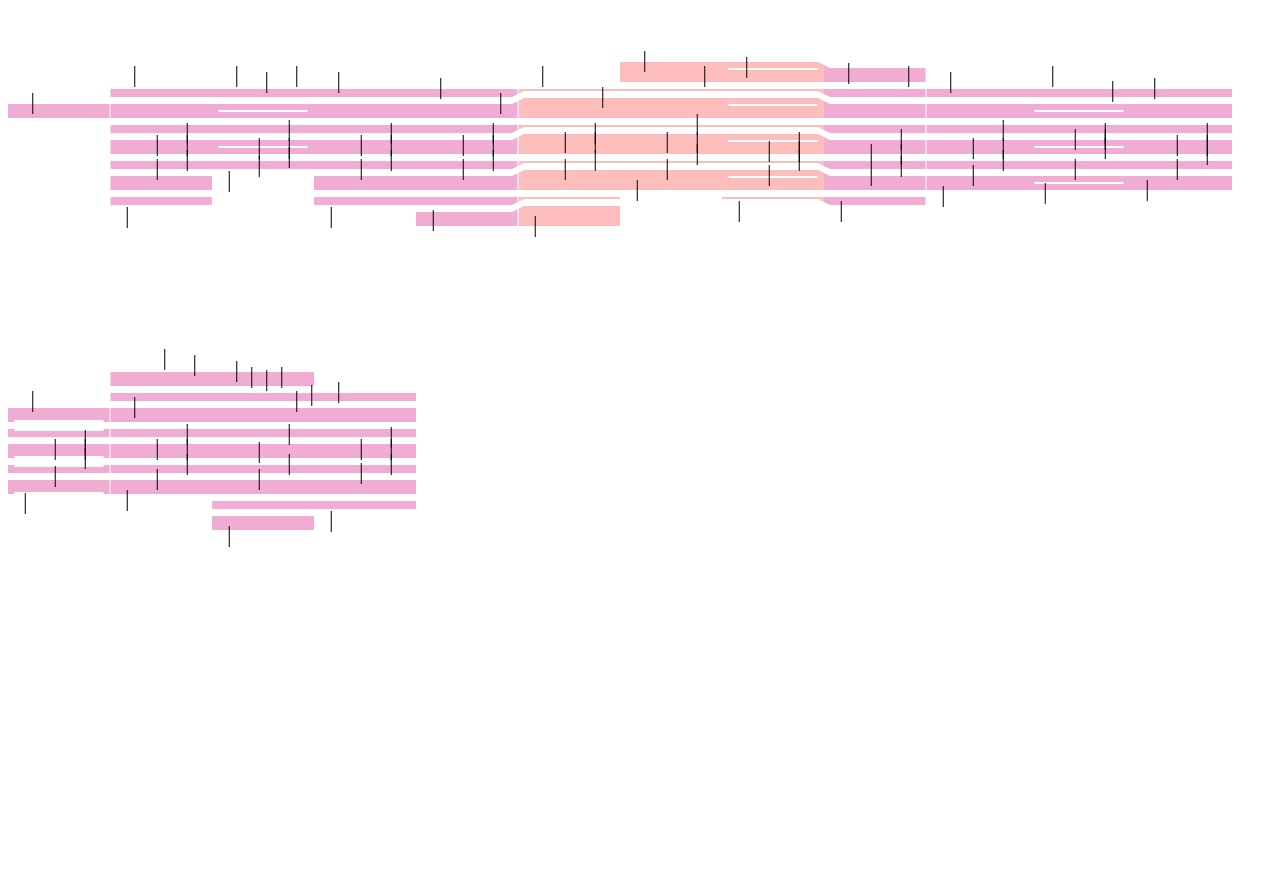
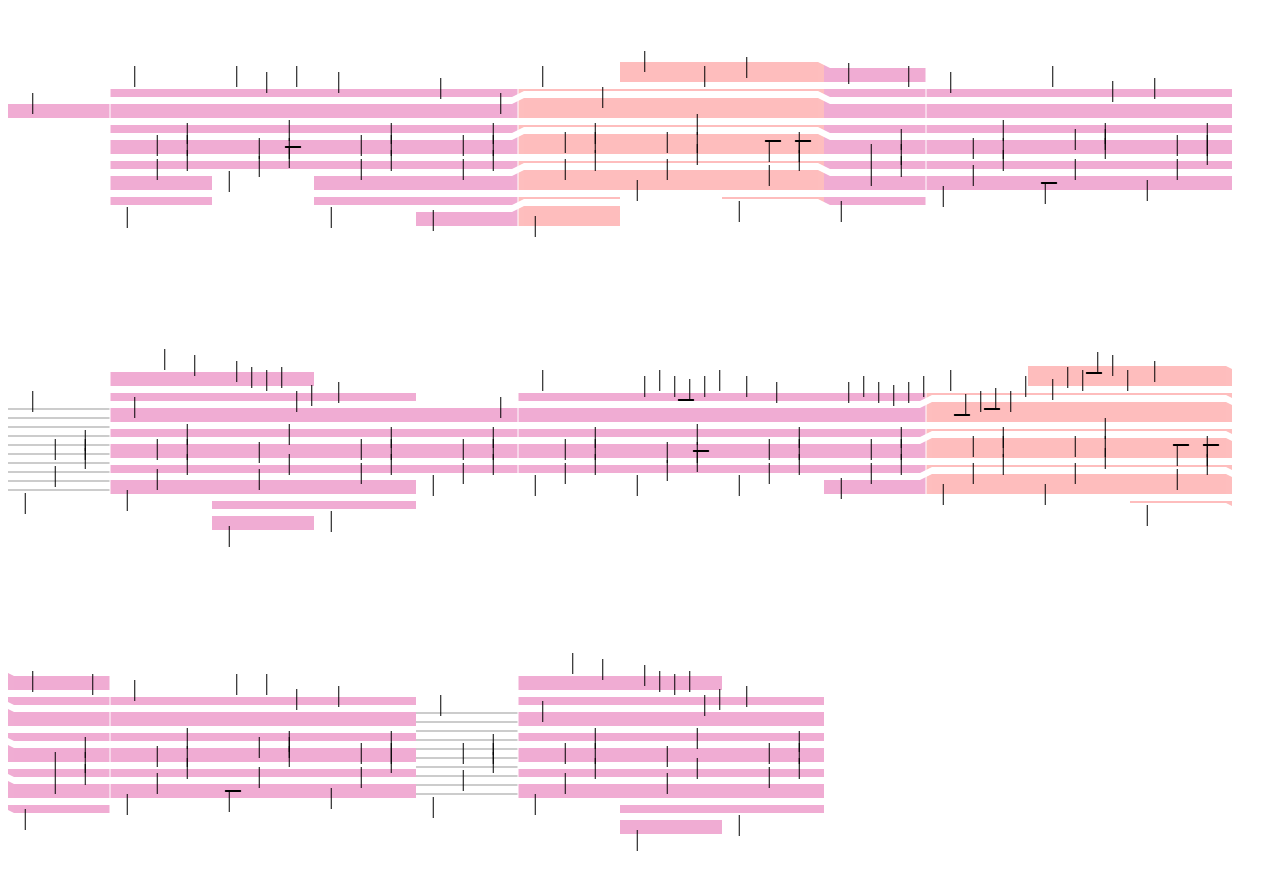
Before and after one commit to jsiwhitehead/music, a React app: page / in a window 1280 px wide. Shown: the top 890 px of the page. Before the commit the page ends 800 px from the top, so only its background shows below. Built offline with nearby package versions, Linux system fonts and the light colour scheme; the HTML template or start-up script is replaced by a standard one.

Commit message:
Improved mid notes

```diff
--- a/src/index.tsx
+++ b/src/index.tsx
@@ -2,7 +2,7 @@ import { createRoot } from "react-dom/client";
 
 import fontInfo from "../leland/glyphnames.json";
 
-import { barsToBlocks, noteToColour } from "./utils";
+import { barsToBlocks, mod } from "./utils";
 
 const noteGlpyhs = new Map<number, keyof typeof fontInfo>([
   [4, "noteheadWhole"],
@@ -199,6 +199,187 @@ const bars: Event[][][] = [
       { type: "note", pitch: [-14, -9, -5], duration: 1 },
     ],
   ],
+
+  [
+    [
+      { type: "rest", duration: 2 },
+      { type: "note", pitch: [-2], duration: 1 },
+    ],
+    [
+      { type: "note", pitch: [-21], duration: 1 },
+      { type: "note", pitch: [-17, -9], duration: 1 },
+      { type: "note", pitch: [-14, -9, -5], duration: 1 },
+    ],
+  ],
+  [
+    [{ type: "note", pitch: [7], duration: 3 }],
+    [
+      { type: "note", pitch: [-21], duration: 1 },
+      { type: "note", pitch: [-17, -9], duration: 1 },
+      { type: "note", pitch: [-14, -9, -5], duration: 1 },
+    ],
+  ],
+  [
+    [
+      { type: "note", pitch: [5], duration: 0.5 },
+      { type: "note", pitch: [7], duration: 0.5 },
+      { type: "note", pitch: [5], duration: 0.5 },
+      { type: "note", pitch: [4], duration: 0.5 },
+      { type: "note", pitch: [5], duration: 0.5 },
+      { type: "note", pitch: [7], duration: 0.5 },
+    ],
+    [
+      { type: "note", pitch: [-21], duration: 1 },
+      { type: "note", pitch: [-16, -10], duration: 1 },
+      { type: "note", pitch: [-13, -10, -4], duration: 1 },
+    ],
+  ],
+  [
+    [
+      { type: "note", pitch: [5], duration: 1 },
+      { type: "note", pitch: [3], duration: 2 },
+    ],
+    [
+      { type: "note", pitch: [-21], duration: 1 },
+      { type: "note", pitch: [-17, -9], duration: 1 },
+      { type: "note", pitch: [-14, -9, -5], duration: 1 },
+    ],
+  ],
+  [
+    [
+      { type: "note", pitch: [3], duration: 0.5 },
+      { type: "note", pitch: [5], duration: 0.5 },
+      { type: "note", pitch: [3], duration: 0.5 },
+      { type: "note", pitch: [2], duration: 0.5 },
+      { type: "note", pitch: [3], duration: 0.5 },
+      { type: "note", pitch: [5], duration: 0.5 },
+    ],
+    [
+      { type: "note", pitch: [-22], duration: 1 },
+      { type: "note", pitch: [-17, -9], duration: 1 },
+      { type: "note", pitch: [-14, -9, -5], duration: 1 },
+    ],
+  ],
+  [
+    [
+      { type: "note", pitch: [7], duration: 0.5 },
+      { type: "note", pitch: [-1], duration: 0.5 },
+      { type: "note", pitch: [0], duration: 0.5 },
+      { type: "note", pitch: [1], duration: 0.5 },
+      { type: "note", pitch: [0], duration: 0.5 },
+      { type: "note", pitch: [5], duration: 0.5 },
+    ],
+    [
+      { type: "note", pitch: [-24], duration: 1 },
+      { type: "note", pitch: [-17, -8], duration: 1 },
+      { type: "note", pitch: [-14, -8, -5], duration: 1 },
+    ],
+  ],
+  [
+    [
+      { type: "note", pitch: [4], duration: 0.5 },
+      { type: "note", pitch: [8], duration: 0.5 },
+      { type: "note", pitch: [7], duration: 0.5 },
+      { type: "note", pitch: [13], duration: 0.5 },
+      { type: "note", pitch: [12], duration: 0.5 },
+      { type: "note", pitch: [7], duration: 0.5 },
+    ],
+    [
+      { type: "note", pitch: [-24], duration: 1 },
+      { type: "note", pitch: [-17, -8], duration: 1 },
+      { type: "note", pitch: [-12, -8, -2], duration: 1 },
+    ],
+  ],
+  [
+    [{ type: "note", pitch: [10], duration: 3 }],
+    [
+      { type: "note", pitch: [-31], duration: 1 },
+      { type: "note", pitch: [-19, -11], duration: 1 },
+      { type: "note", pitch: [-14, -11, -8], duration: 1 },
+    ],
+  ],
+  [
+    [
+      { type: "note", pitch: [8], duration: 2 },
+      { type: "note", pitch: [7], duration: 1 },
+    ],
+    [
+      { type: "note", pitch: [-31], duration: 1 },
+      { type: "note", pitch: [-19, -12], duration: 1 },
+      { type: "note", pitch: [-16, -12, -7], duration: 1 },
+    ],
+  ],
+  [
+    [{ type: "note", pitch: [5], duration: 3 }],
+    [
+      { type: "note", pitch: [-26], duration: 1 },
+      { type: "note", pitch: [-19, -10], duration: 1 },
+      { type: "note", pitch: [-14, -10, -4], duration: 1 },
+    ],
+  ],
+  [
+    [
+      { type: "note", pitch: [7], duration: 1 },
+      { type: "note", pitch: [7], duration: 1 },
+      { type: "note", pitch: [2], duration: 1 },
+    ],
+    [
+      { type: "note", pitch: [-25], duration: 1 },
+      { type: "note", pitch: [-17, -7], duration: 1 },
+      { type: "note", pitch: [-10, -7, -5], duration: 1 },
+    ],
+  ],
+  [
+    [{ type: "note", pitch: [3], duration: 3 }],
+    [
+      { type: "note", pitch: [-24], duration: 1 },
+      { type: "note", pitch: [-17, -9], duration: 1 },
+      { type: "note", pitch: [-12, -9, -5], duration: 1 },
+    ],
+  ],
+  [
+    [{ type: "note", pitch: [0], duration: 3 }],
+    [
+      { type: "note", pitch: [-27], duration: 1 },
+      { type: "note", pitch: [-18, -9], duration: 1 },
+      { type: "note", pitch: [-12, -9, -6], duration: 1 },
+    ],
+  ],
+  [
+    [
+      { type: "note", pitch: [-2], duration: 1 },
+      { type: "note", pitch: [14], duration: 1 },
+      { type: "note", pitch: [12], duration: 1 },
+    ],
+    [
+      { type: "note", pitch: [-26], duration: 1 },
+      { type: "note", pitch: [-19, -9], duration: 1 },
+      { type: "note", pitch: [-14, -9, -4], duration: 1 },
+    ],
+  ],
+  [
+    [
+      { type: "note", pitch: [10], duration: 0.5 },
+      { type: "note", pitch: [8], duration: 0.5 },
+      { type: "note", pitch: [7], duration: 0.5 },
+      { type: "note", pitch: [8], duration: 0.5 },
+      { type: "note", pitch: [0], duration: 0.5 },
+      { type: "note", pitch: [2], duration: 0.5 },
+    ],
+    [
+      { type: "note", pitch: [-38], duration: 1 },
+      { type: "note", pitch: [-19, -10], duration: 1 },
+      { type: "note", pitch: [-14, -4], duration: 1 },
+    ],
+  ],
+  [
+    [{ type: "note", pitch: [3], duration: 3 }],
+    [
+      { type: "note", pitch: [-33], duration: 1 },
+      { type: "note", pitch: [-17, -9], duration: 1 },
+      { type: "note", pitch: [-14, -9, -5], duration: 1 },
+    ],
+  ],
 ];
 
 const lineNotes = Array.from({ length: 2 }).map((_, i) =>
@@ -257,10 +438,9 @@ const Glyph: React.FC<{
 
 const DrawEvent: React.FC<{
   event: TimedEvent;
+  mids: Set<number>;
   up: boolean;
-  starts: number[];
-  ends: number[];
-}> = ({ event, up, starts, ends }) => {
+}> = ({ event, mids, up }) => {
   const duration = event.duration * baseDuration;
   const { base, dots } = durationMap.has(duration)
     ? durationMap.get(duration)!
@@ -286,6 +466,20 @@ const DrawEvent: React.FC<{
       {event.pitch.flatMap((p, i) => {
         const y = noteToY(p);
         return [
+          ...(mids.has(mod(p, 12))
+            ? [
+                <line
+                  key={`${i}_mid`}
+                  x1={x - NOTE_HEIGHT * 0.5}
+                  x2={rightX + NOTE_HEIGHT * 0.5}
+                  y1={y}
+                  y2={y}
+                  stroke="black"
+                  strokeWidth={2}
+                  strokeLinecap="round"
+                />,
+              ]
+            : []),
           <Glyph
             key={`${i}_head`}
             x={x - 0.5}
@@ -349,7 +543,7 @@ const Bar: React.FC<{
   blocks: {
     start: number;
     end: number;
-    gaps: number[];
+    mids: number[];
     prev: number[];
     next: number[];
   }[];
@@ -399,20 +593,6 @@ const Bar: React.FC<{
         opacity={0.5}
       />,
     ])}
-    {blocks.flatMap(({ start, gaps }, j) =>
-      gaps.map((g, k) => (
-        <rect
-          key={`${j}_${k}`}
-          x={BRIDGE}
-          width={NOTE_DIST * 3}
-          y={noteToY(start + g) - (TONE_HEIGHT - BAR_THIN * 2) / 2}
-          height={TONE_HEIGHT - BAR_THIN * 2}
-          rx={TONE_HEIGHT - BAR_THIN * 2}
-          ry={TONE_HEIGHT - BAR_THIN * 2}
-          fill="white"
-        />
-      ))
-    )}
     {first && (
       <line x1={0} x2={0} y1={0} y2={300} stroke="white" strokeWidth={1} />
     )}
@@ -431,8 +611,7 @@ const Bar: React.FC<{
         <DrawEvent
           key={`${j}_${k}`}
           event={event}
-          starts={blocks.map((b) => b.start)}
-          ends={blocks.map((b) => b.end)}
+          mids={new Set(blocks.flatMap((b) => b.mids))}
           up={j === 0}
         />
       ))
--- a/src/utils.ts
+++ b/src/utils.ts
@@ -1,15 +1,9 @@
 import colours from "./colours.json";
 
-const mod = (n: number, m: number) => ((n % m) + m) % m;
+export const mod = (n: number, m: number) => ((n % m) + m) % m;
 
 const modDist = (a: number, b: number, m: number) =>
   Math.min(mod(a - b, m), mod(b - a, m));
-
-// const modDistDir = (a: number, b: number, m: number) => {
-//   const d1 = mod(a - b, m);
-//   const d2 = mod(b - a, m);
-//   return d1 < d2 ? -d1 : d2;
-// };
 
 const noteToFifth = (note: number) => mod(note * 7, 12);
 
@@ -53,10 +47,17 @@ const allKeys = [
 ].flatMap((base) =>
   array12.map((n) => ({
     notes: base.notes.map((x) => mod(x + n, 12)),
-    starts: base.starts.map((x) => mod(x + n, 12)),
+    starts: base.starts.map((x) => x + n),
     strong: base.strong,
   }))
 );
+
+const getMids = (x: { start: number; end: number }[]): [number, number] => [
+  (x[0]!.end + x[1]!.start) / 2,
+  (x[1]!.end + x[0]!.start + 12) / 2,
+];
+const midsDist = (a: [number, number], b: [number, number]) =>
+  Math.abs(a[0] - b[0]) + Math.abs(a[1] - b[1]);
 
 const keysDist = (a: number, b: number) =>
   Math.min(
@@ -80,7 +81,7 @@ const minimiseSelection = (
   let bestSelection: null | number[] = null;
   let bestScore = Infinity;
 
-  function backtrack(index: number, currentSelection: number[]) {
+  const backtrack = (index: number, currentSelection: number[]) => {
     if (index === arrays.length) {
       const score = scoreFn(currentSelection);
       if (score < bestScore) {
@@ -95,10 +96,47 @@ const minimiseSelection = (
       backtrack(index + 1, currentSelection);
       currentSelection.pop();
     }
-  }
+  };
 
   backtrack(0, []);
   return bestSelection!;
+};
+
+const runLengthsCircular = (arr: number[]) => {
+  let result = Array<number>(arr.length).fill(0);
+  let n = arr.length;
+  let i = 0;
+
+  let runs: { start: number; length: number }[] = [];
+  while (i < n) {
+    if (arr[i] === 1) {
+      let start = i;
+      while (i < n && arr[i] === 1) i++;
+      runs.push({ start, length: i - start });
+    } else {
+      i++;
+    }
+  }
+
+  if (
+    runs.length > 1 &&
+    runs[0]!.start === 0 &&
+    runs[runs.length - 1]!.start + runs[runs.length - 1]!.length === n
+  ) {
+    runs[0] = {
+      start: runs[runs.length - 1]!.start,
+      length: runs[0]!.length + runs[runs.length - 1]!.length,
+    };
+    runs.pop();
+  }
+
+  runs.forEach((run) => {
+    for (let j = 0; j < run.length; j++) {
+      result[(run.start + j) % n] = run.length;
+    }
+  });
+
+  return result;
 };
 
 export const barsToBlocks = (bars: number[][]) => {
@@ -126,14 +164,23 @@ export const barsToBlocks = (bars: number[][]) => {
       return {
         all: allKeys.map((_, i) => i),
         some: [],
+        dim: mod(dim[0]!, 3),
       };
     }
 
-    const options = dim.map((i) => notes.map((n, j) => (j === i ? 0 : n)));
+    const semis = runLengthsCircular(notes)
+      .map((x, i) => (x >= 3 ? i : -1))
+      .filter((i) => i !== -1);
+
+    const thinnedNotes = notes.map((n, i) => (semis.includes(i) ? 0 : n));
+
+    const options = dim.map((i) =>
+      thinnedNotes.map((n, j) => (j === i ? 0 : n))
+    );
 
     const all = allKeys
       .map((key, i) =>
-        notes.every((n, j) => n === 0 || key.notes.includes(j)) ? i : -1
+        thinnedNotes.every((n, j) => n === 0 || key.notes.includes(j)) ? i : -1
       )
       .filter((i) => i !== -1);
 
@@ -227,34 +274,38 @@ export const barsToBlocks = (bars: number[][]) => {
   );
 
   const blocks = unpackedKeys.map((key, i) => {
+    if (barKeys[i]!.dim !== undefined) {
+      return [0, 3, 6, 9].map((n) => ({
+        start: barKeys[i]!.dim! + n,
+        end: barKeys[i]!.dim! + n + 2,
+        mids: [],
+      }));
+    }
+
     const k = allKeys[key]!;
     const res = [
       {
         start: k.starts[0]!,
         end: k.starts[0]! + (k.strong ? 4 : 2),
-        gaps: [] as number[],
+        mids: [] as number[],
       },
       {
         start: k.starts[1]!,
         end: k.starts[1]! + (k.strong ? 6 : 8),
-        gaps: [] as number[],
+        mids: [] as number[],
       },
     ];
     for (const r of res) {
-      r.gaps = Array.from({ length: (r.end - r.start) / 2 })
-        .map((_, i) => i * 2 + 1)
-        .filter((n) => noteSets[i]!.has(mod(r.start + n, 12)));
+      r.mids = Array.from({ length: (r.end - r.start) / 2 }).map((_, i) =>
+        mod(r.start + i * 2 + 1, 12)
+      );
     }
     return res;
   });
 
-  console.log(blocks);
+  console.log(blocks.slice(0, 5));
 
   let lastMids: null | [number, number] = null;
-  const getMids = (x: { start: number; end: number }[]): [number, number] => [
-    (x[0]!.end + x[1]!.start) / 2,
-    (x[1]!.end + x[0]!.start + 12) / 2,
-  ];
   const moved = blocks.map((x) => {
     if (x.length !== 2) return x;
     if (!lastMids) {
@@ -275,12 +326,7 @@ export const barsToBlocks = (bars: number[][]) => {
               res[0]!,
             ];
         const nextMids = getMids(next);
-        if (
-          Math.abs(nextMids[0] - lastMids[0]) +
-            Math.abs(nextMids[1] - lastMids[1]) >
-          Math.abs(resMids[0] - lastMids[0]) +
-            Math.abs(resMids[1] - lastMids[1])
-        ) {
+        if (midsDist(nextMids, lastMids) > midsDist(resMids, lastMids)) {
           break;
         }
         res = next;
@@ -293,8 +339,10 @@ export const barsToBlocks = (bars: number[][]) => {
 
   const connected = moved.map((m, i) =>
     m.map((x, j) => {
-      const prev = moved[i - 1]?.[j];
-      const next = moved[i + 1]?.[j];
+      const prev =
+        m.length === 2 && moved[i - 1]?.length === 2 && moved[i - 1]?.[j];
+      const next =
+        m.length === 2 && moved[i + 1]?.length === 2 && moved[i + 1]?.[j];
       return {
         ...x,
         prev: prev
@@ -328,7 +376,10 @@ export const barsToBlocks = (bars: number[][]) => {
     }
     return {
       blocks: res.filter((x) => min <= x.end && x.start <= max),
-      colour: notesToColour(
+      colour:
+        connected[i]!.length > 2
+          ? "#999"
+          : notesToColour(
               connected[i]!.flatMap(({ start, end }) =>
                 Array.from({ length: (end - start) / 2 + 1 }).map((_, j) =>
                   mod(start + j * 2, 12)
```
Lines whose indentation alone changed are shown as unchanged.
